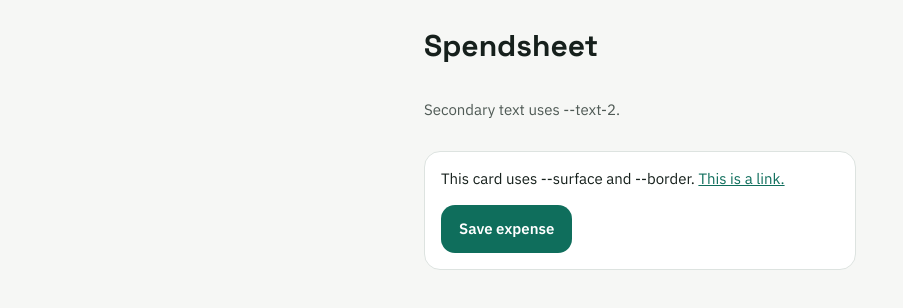
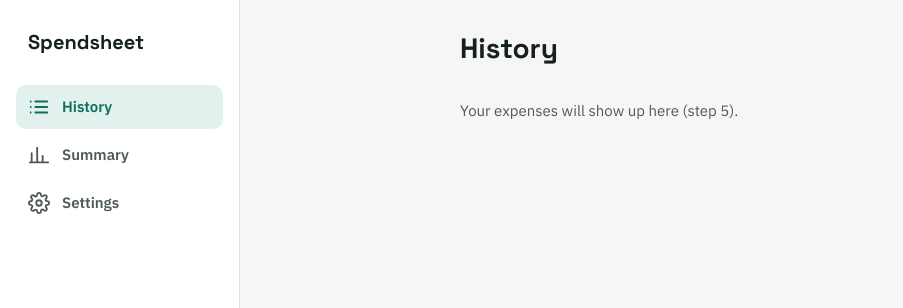
Before and after one commit to swadeshkelkar/spendsheet, a React (Vite) app: page /#/history in a window 1280 px wide. Shown: the top 308 px of the page, without its empty margins (0-903 px from the left). Built offline with nearby package versions, Linux system fonts and the light colour scheme.

Commit message:
Add app shell with tab navigation

```diff
--- a/package.json
+++ b/package.json
@@ -13,7 +13,8 @@
     "@fontsource/ibm-plex-sans": "^5.3.0",
     "@fontsource/space-grotesk": "^5.3.0",
     "react": "^19.3.1",
-    "react-dom": "^19.3.1"
+    "react-dom": "^19.3.1",
+    "react-router-dom": "^7.18.4"
   },
   "devDependencies": {
     "@eslint/js": "^10.0.1",
--- a/src/App.jsx
+++ b/src/App.jsx
@@ -1,24 +1,28 @@
-// Temporary preview to check the theme colors. Step 3 replaces this.
+import { HashRouter, Navigate, Route, Routes } from "react-router-dom";
+import Layout from "./components/Layout.jsx";
+import History from "./pages/History.jsx";
+import Summary from "./pages/Summary.jsx";
+import Settings from "./pages/Settings.jsx";
+
+// App decides which screen to show based on the URL.
+//
+// HashRouter keeps the route after a "#", like  /spendsheet/#/history.
+// That works on GitHub Pages, which can't redirect unknown paths to index.html.
 function App() {
   return (
-    <main
-      style={{
-        maxWidth: 480,
-        margin: "0 auto",
-        padding: 24,
-        display: "grid",
-        gap: 16,
-      }}
-    >
-      <h1>Spendsheet</h1>
-      <p className='muted'>Secondary text uses --text-2.</p>
-      <div className='card'>
-        <p style={{ marginTop: 0 }}>
-          This card uses --surface and --border. <a href='#'>This is a link.</a>
-        </p>
-        <button className='btn-primary'>Save expense</button>
-      </div>
-    </main>
+    <HashRouter>
+      <Routes>
+        {/* Screens inside Layout get the tab bar around them. */}
+        <Route element={<Layout />}>
+          <Route path="/history" element={<History />} />
+          <Route path="/summary" element={<Summary />} />
+          <Route path="/settings" element={<Settings />} />
+        </Route>
+
+        {/* Any other address (including "/") goes to History. */}
+        <Route path="*" element={<Navigate to="/history" replace />} />
+      </Routes>
+    </HashRouter>
   );
 }
 
--- /dev/null
+++ b/src/components/Icon.jsx
@@ -0,0 +1,29 @@
+// Line icons drawn with SVG. Each icon is just the "d" of one <path>.
+// To add an icon, add a new entry to ICONS.
+const ICONS = {
+  list: "M8 6h13M8 12h13M8 18h13M3 6h.01M3 12h.01M3 18h.01",
+  chart: "M4 20V10M10 20V4M16 20v-7M22 20H2",
+  settings:
+    "M12 9a3 3 0 1 0 0 6 3 3 0 0 0 0-6zM19.4 15a1.7 1.7 0 0 0 .3 1.8l.1.1a2 2 0 1 1-2.8 2.8l-.1-.1a1.7 1.7 0 0 0-1.8-.3 1.7 1.7 0 0 0-1 1.5V21a2 2 0 1 1-4 0v-.1a1.7 1.7 0 0 0-1.1-1.5 1.7 1.7 0 0 0-1.8.3l-.1.1a2 2 0 1 1-2.8-2.8l.1-.1a1.7 1.7 0 0 0 .3-1.8 1.7 1.7 0 0 0-1.5-1H3a2 2 0 1 1 0-4h.1a1.7 1.7 0 0 0 1.5-1.1 1.7 1.7 0 0 0-.3-1.8l-.1-.1a2 2 0 1 1 2.8-2.8l.1.1a1.7 1.7 0 0 0 1.8.3H9a1.7 1.7 0 0 0 1-1.5V3a2 2 0 1 1 4 0v.1a1.7 1.7 0 0 0 1 1.5 1.7 1.7 0 0 0 1.8-.3l.1-.1a2 2 0 1 1 2.8 2.8l-.1.1a1.7 1.7 0 0 0-.3 1.8V9a1.7 1.7 0 0 0 1.5 1H21a2 2 0 1 1 0 4h-.1a1.7 1.7 0 0 0-1.5 1z",
+};
+
+// Usage: <Icon name="list" />  or  <Icon name="chart" size={24} />
+function Icon({ name, size = 22 }) {
+  return (
+    <svg
+      width={size}
+      height={size}
+      viewBox="0 0 24 24"
+      fill="none"
+      stroke="currentColor"
+      strokeWidth="2"
+      strokeLinecap="round"
+      strokeLinejoin="round"
+      aria-hidden="true"
+    >
+      <path d={ICONS[name]} />
+    </svg>
+  );
+}
+
+export default Icon;
--- /dev/null
+++ b/src/components/Layout.css
@@ -0,0 +1,92 @@
+/* ---------- Phones (the default): tab bar fixed to the bottom ---------- */
+
+.nav {
+  position: fixed;
+  left: 0;
+  right: 0;
+  bottom: 0;
+  height: 68px;
+  background: var(--surface);
+  border-top: 1px solid var(--border);
+  display: grid;
+  grid-template-columns: repeat(3, 1fr); /* three equal columns, one per tab */
+}
+
+.nav-brand {
+  display: none; /* only shown in the desktop sidebar */
+}
+
+.nav-link {
+  display: flex;
+  flex-direction: column; /* icon above the label */
+  align-items: center;
+  justify-content: center;
+  gap: 4px;
+  color: var(--text-2);
+  font-size: 12px;
+  font-weight: 600;
+  text-decoration: none;
+}
+
+.nav-link:hover {
+  color: var(--text);
+}
+
+/* NavLink adds the "active" class to the tab for the current page. */
+.nav-link.active {
+  color: var(--accent);
+}
+
+/* Leave room at the bottom so the tab bar never covers the last item. */
+.shell-main {
+  padding-bottom: 100px;
+}
+
+/* ---------- Wide screens (900px and up): sidebar on the left ---------- */
+
+@media (min-width: 900px) {
+  .shell {
+    display: grid;
+    grid-template-columns: 240px 1fr; /* sidebar, then the screen */
+    min-height: 100vh;
+  }
+
+  .nav {
+    position: sticky; /* stays in place while the screen scrolls */
+    top: 0;
+    height: 100vh;
+    padding: 28px 16px;
+    border-top: none;
+    border-right: 1px solid var(--border);
+    display: flex;
+    flex-direction: column;
+    gap: 4px;
+  }
+
+  .nav-brand {
+    display: block;
+    margin: 0 12px 24px;
+    font-family: var(--font-display);
+    font-weight: 700;
+    font-size: 20px;
+    color: var(--text);
+  }
+
+  .nav-link {
+    flex-direction: row; /* icon beside the label */
+    justify-content: flex-start;
+    gap: 12px;
+    height: 44px;
+    padding: 0 12px;
+    border-radius: 10px;
+    font-size: 15px;
+  }
+
+  .nav-link.active {
+    background: var(--accent-tint);
+  }
+
+  .shell-main {
+    padding-bottom: 48px;
+  }
+}
--- /dev/null
+++ b/src/components/Layout.jsx
@@ -0,0 +1,35 @@
+import { NavLink, Outlet } from "react-router-dom";
+import Icon from "./Icon.jsx";
+import "./Layout.css";
+
+// The three main tabs. To add a tab, add an entry here and a matching <Route> in App.jsx.
+const TABS = [
+  { to: "/history", label: "History", icon: "list" },
+  { to: "/summary", label: "Summary", icon: "chart" },
+  { to: "/settings", label: "Settings", icon: "settings" },
+];
+
+// The frame around every main screen: the navigation plus the current screen.
+// Phones get a tab bar at the bottom; wide screens get a sidebar (see Layout.css).
+function Layout() {
+  return (
+    <div className="shell">
+      <nav className="nav" aria-label="Main">
+        <div className="nav-brand">Spendsheet</div>
+        {TABS.map((tab) => (
+          <NavLink key={tab.to} to={tab.to} className="nav-link">
+            <Icon name={tab.icon} />
+            {tab.label}
+          </NavLink>
+        ))}
+      </nav>
+
+      <main className="shell-main">
+        {/* The screen that matches the current URL is drawn here. */}
+        <Outlet />
+      </main>
+    </div>
+  );
+}
+
+export default Layout;
--- a/src/index.css
+++ b/src/index.css
@@ -66,3 +66,17 @@ select {
   font-weight: 600;
   cursor: pointer;
 }
+
+/* A screen's content column: centered, never wider than 640px. */
+.page {
+  max-width: 640px;
+  margin: 0 auto;
+  padding: 28px 20px;
+  display: flex;
+  flex-direction: column;
+  gap: 16px;
+}
+
+.page-title {
+  font-size: 28px;
+}
--- /dev/null
+++ b/src/pages/History.jsx
@@ -0,0 +1,10 @@
+function History() {
+  return (
+    <div className="page">
+      <h1 className="page-title">History</h1>
+      <p className="muted">Your expenses will show up here (step 5).</p>
+    </div>
+  );
+}
+
+export default History;
--- /dev/null
+++ b/src/pages/Settings.jsx
@@ -0,0 +1,10 @@
+function Settings() {
+  return (
+    <div className="page">
+      <h1 className="page-title">Settings</h1>
+      <p className="muted">Currency, dark mode and financial year will show up here (step 8).</p>
+    </div>
+  );
+}
+
+export default Settings;
--- /dev/null
+++ b/src/pages/Summary.jsx
@@ -0,0 +1,10 @@
+function Summary() {
+  return (
+    <div className="page">
+      <h1 className="page-title">Summary</h1>
+      <p className="muted">Monthly totals by category will show up here (step 7).</p>
+    </div>
+  );
+}
+
+export default Summary;
```
Also changed, not shown: 1 other file (tests, documents, lock files or other folders).
